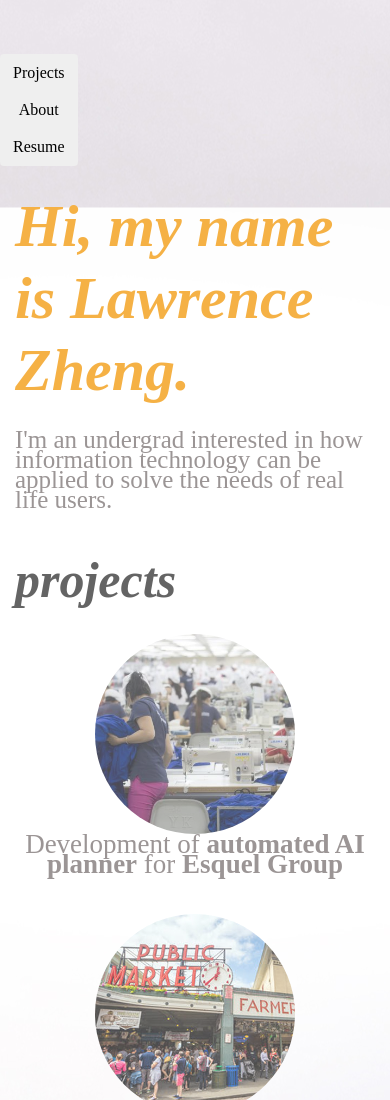
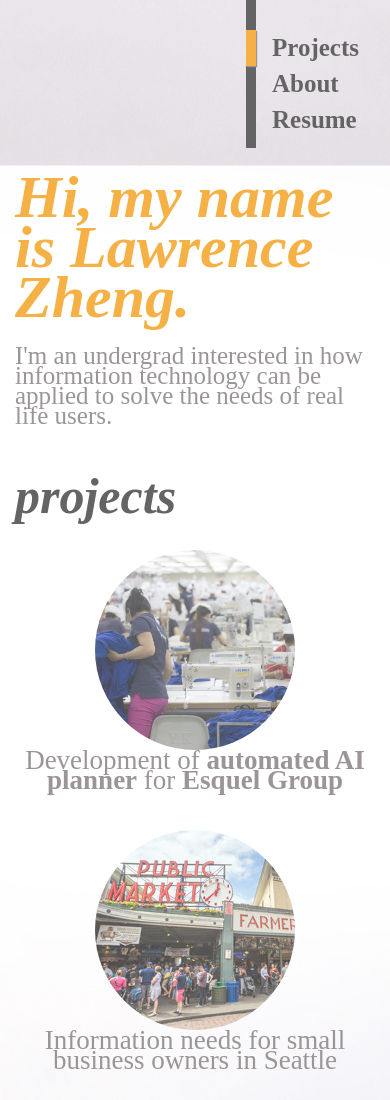
Before and after one commit to lawrence-zheng/personal-portfolio, a website: page index.html in a window 390 px wide. Shown: the top 1100 px of the page. Drawn offline with Linux system fonts and the light colour scheme; a web font is replaced by a local one.

Commit message:
Functional navbar changes
Navbar now looks like design, adjusted title line spacing for mobile devices

```diff
--- a/css/style.css
+++ b/css/style.css
@@ -40,7 +40,6 @@
 }
 
 body {
-  padding-top: 54px;
   font-size: 25px;
   font-family: Finland;
   color: #9b9595;
@@ -51,12 +50,21 @@ body {
   background-position: center;
 }
 
+a {
+    color: #646464;
+}
+
+a:hover {
+	color: #f5b145;
+}
+
 h1 {
 	font-family: Finland;
 	font-weight: bold;
 	font-style: italic;
 	color: #f5b145;
 	font-size: 60px;
+	line-height: 50px;
 }
 
 h2 {
@@ -71,13 +79,53 @@ h2 {
 	max-width: 800px;
 }
 
+#header {
+	max-width: 870px;
+}
+
+#navbar {
+	text-align: left;
+	font-weight: bold;
+	margin-top: 30px;
+	margin-bottom: 10px;
+}
+
+
+#navline {
+	background-color: #646464;
+	width: 10px;
+}
+
+
+
 #footer {
 	max-width: 900px;
 	color: #646464;
 }
 
+
 #email {
 	font-weight: bold;
+}
+
+.navselect {
+	background-color: #f5b145;
+	height: 36px;
+	z-index: 1;
+	margin-top: 30px;
+	box-shadow: 1px 1px 1px;
+}
+
+#navprojects {
+	margin-top: 30px;
+}
+
+#navabout {
+	margin-top: 60px;
+}
+
+#navresume {
+	margin-top: 90px;
 }
 
 .project-icon {
@@ -105,6 +153,8 @@ h2 {
 	padding-right: 10px;
 }
 
+
+
 b {
 	font-weight: bold;
 }
@@ -112,6 +162,5 @@ b {
 
 @media (min-width: 992px) {
   body {
-    padding-top: 56px;
   }
 }
--- a/index.html
+++ b/index.html
@@ -52,11 +52,16 @@
         </div>
       </div>
     </nav> -->
-    <div class="btn-group-vertical" role="group" aria-label="">
-        <button type="button" class="btn btn-default">Projects</button>
-        <button type="button" class="btn btn-default">About</button>
-        <button type="button" class="btn btn-default">Resume</button>
+    <div class="container d-flex justify-content-end" id="header">
+      <div id = "navline">
+          <div class="navselect" id ="navprojects"></div>
       </div>
+      <nav class="nav flex-column" id="navbar">
+        <a class="nav-link active" href="#">Projects</a>
+        <a class="nav-link" href="#">About</a>
+        <a class="nav-link" href="#">Resume</a>
+      </nav>
+    </div>
 
 
     <!-- Page Content -->
```
